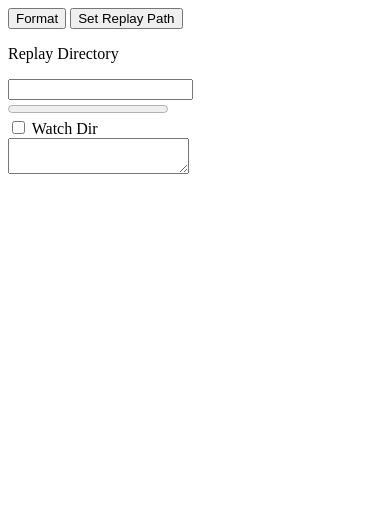
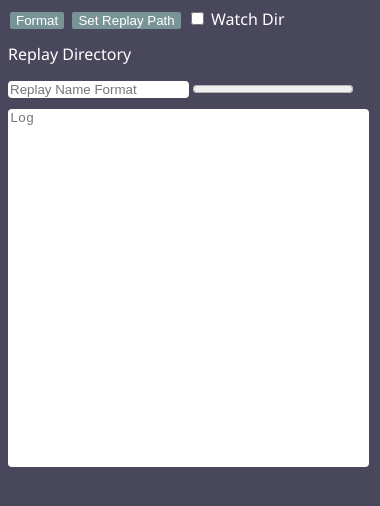
Before and after one commit to Sandbag-gg/Slippi-Replay-Formatter, an Electron app: page main.html in a window 380 px wide. Drawn offline with Linux system fonts and the light colour scheme.

Commit message:
CSS work

```diff
--- a/main.html
+++ b/main.html
@@ -10,13 +10,11 @@
     <body>
         <button id="formatBtn" >Format</button>
         <button id="pathBtn" >Set Replay Path</button>
+        <input type="checkbox" id="watchDirToggle"> Watch Dir
         <p id="directoryArea">Replay Directory</p>
-        <input type="text" id="nameFormat">
-        <br>
+        <input type="text" id="nameFormat" placeholder="Replay Name Format">
         <progress id="progBar" value="0" max="100"></progress>
         <br>
-        <input type="checkbox" id="watchDirToggle"> Watch Dir
-        <br>
-        <textarea readonly id="debugOutput"></textarea>
+        <textarea readonly id="debugOutput" placeholder="Log"></textarea>
     </body>
 </html>
--- a/main.js
+++ b/main.js
@@ -5,13 +5,16 @@ let tray = null
 
 function createWindow () {
   const win = new BrowserWindow({
-    width: 800,
-    height: 600,
+    width: 380,
+    height: 260,
+    icon: iconPath,
     webPreferences: {
       nodeIntegration: true,
       enableRemoteModule: true
     }
   })
+
+  Menu.setApplicationMenu(null)
 
   win.on('minimize', () => {
     win.hide();
--- /dev/null
+++ b/main.scss
@@ -0,0 +1,47 @@
+$mainColor : #49475B;
+$secondaryColor : #799496;
+$secondaryColorDark : #627a7c;
+$thirdColor : #ACC196;
+
+body {
+    background-color: $mainColor;
+    color: white;
+    font-family: 'Segoe UI', Tahoma, Geneva, Verdana, sans-serif;
+    overflow-y: hidden;
+
+    button {
+        color: white;
+        background-color: $secondaryColor;
+        transition-duration: 0.4s;
+        border: 2px solid $mainColor;
+        border-radius: 4px;
+
+        &:hover {
+            background-color: $secondaryColorDark;
+            border: 2px solid $thirdColor;
+        }
+    }
+}
+
+#debugOutput {
+    margin-top: 10px;
+    height: 42vh;
+    width: 98%;
+    resize: none;
+    border-radius: 4px;
+    border: 0px;
+}
+
+#nameFormat {
+    border-radius: 4px;
+    border: 0px;
+}
+
+#directoryArea {
+    margin-bottom: 12px;
+    margin-top: 12px;
+}
+
+*:focus {
+    outline: none;
+}
```
Also changed, not shown: main.css, 1 other file.
